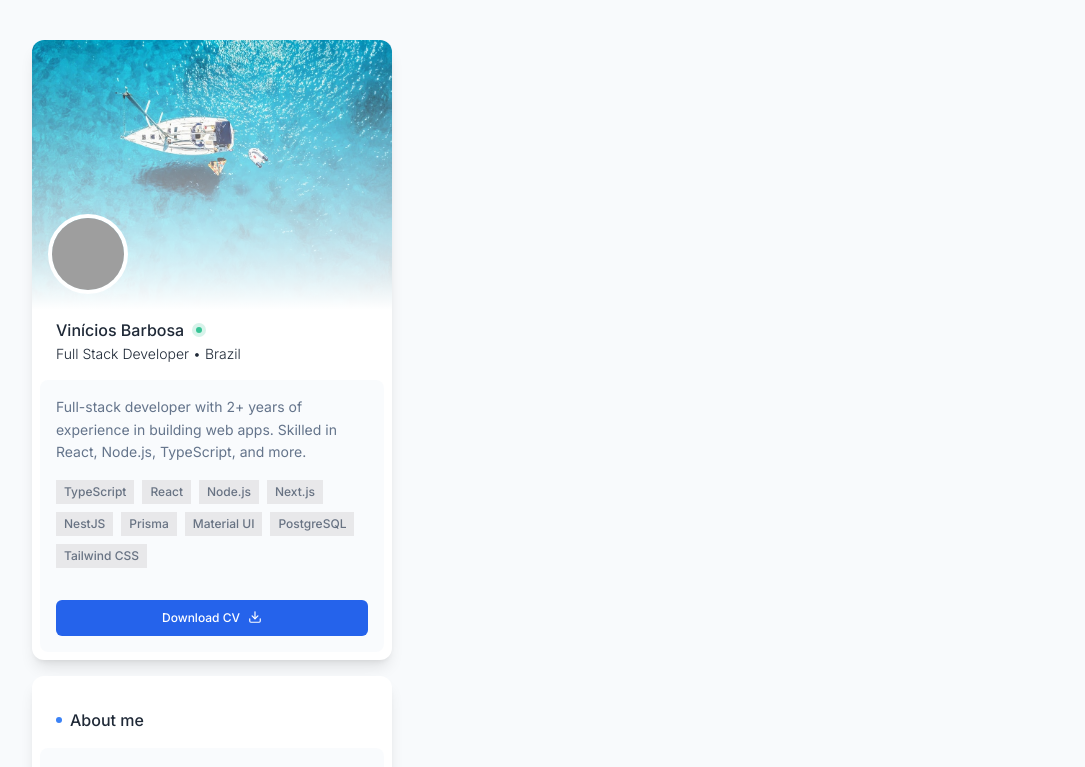
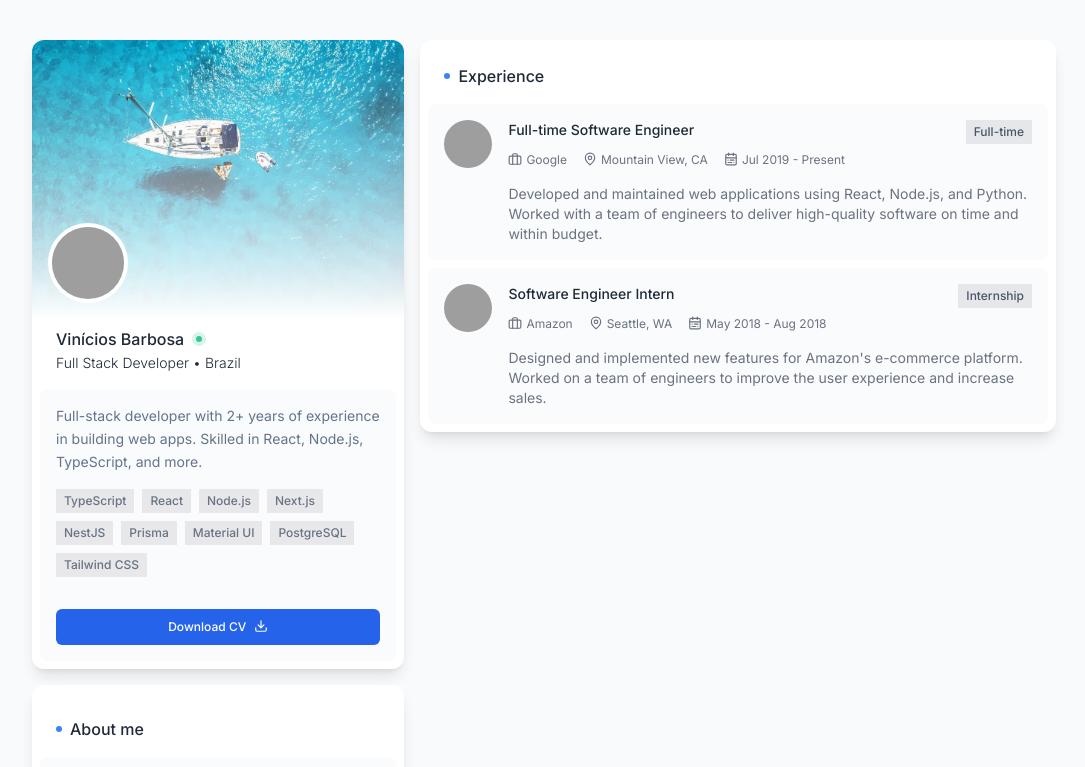
Before and after one commit to vinebarbosa/curriculo-interativo, a Next.js app: page / in a window 1280 px wide. Shown: the top 767 px of the page, without its empty margins (96-1181 px from the left). Built offline with nearby package versions, Linux system fonts and the light colour scheme; grey boxes are pictures that could not be loaded.

Commit message:
refactor: :iphone: add experience section to home page and improve mobile ux

```diff
--- a/app/page.tsx
+++ b/app/page.tsx
@@ -1,17 +1,20 @@
 import AboutCard from './components/AboutCard'
 import MainInfoCard from './components/MainInfoCard'
 import InformationCard from './components/InformationCard'
+import ExperienceSection from './components/ExperienceSection'
 
 export default function Home() {
   return (
-    <main className="p-4 lg:p-10">
-      <div className="w-100 lg:max-w-[1024px] flex flex-col lg:flex-row mx-auto gap-4">
-        <div className="w-100 md:max-w-[360px] space-y-4">
+    <main className="p-4 md:p-10">
+      <div className="w-100 max-w-100 md:max-w-[400px] lg:max-w-[1024px] flex flex-col lg:flex-row mx-auto gap-4">
+        <div className="w-full lg:w-[600px] space-y-4">
           <MainInfoCard />
           <AboutCard />
           <InformationCard />
         </div>
-        <div></div>
+        <div className="w-full">
+          <ExperienceSection />
+        </div>
       </div>
     </main>
   )
```
